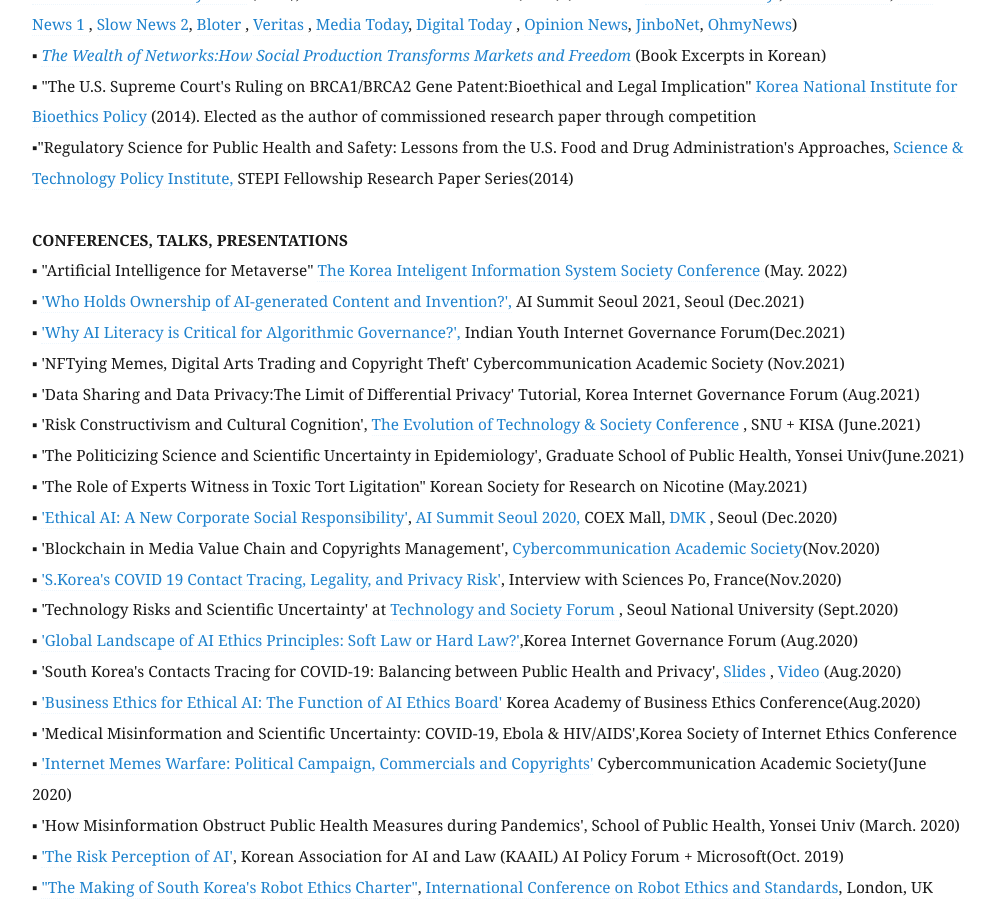
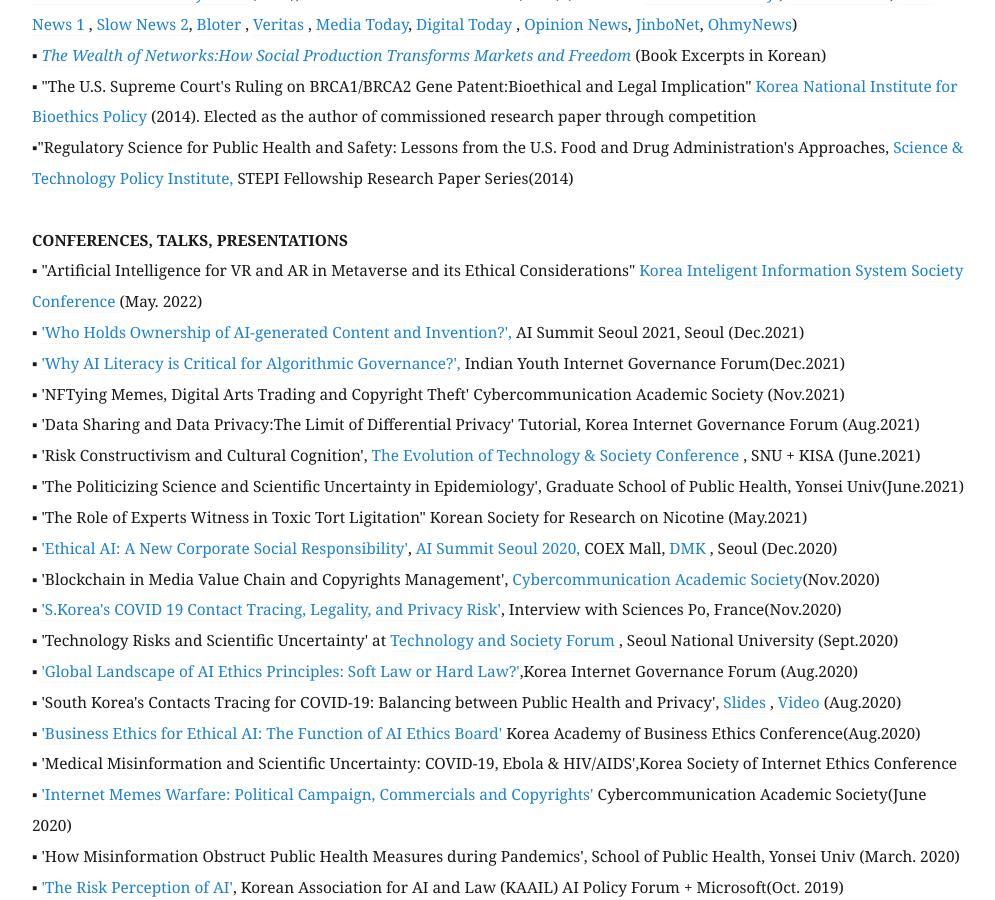
Before and after one commit to eunchangchoi/eunchangchoi.github.io, a Jekyll site: the page built from index.md, in a window 1280 px wide and 900 px high, scrolled down 3283 px. Shown: the whole window, without its empty margins (68-1063 px from the left). Built offline with Jekyll 4.4.1, drawn with Linux system fonts in a browser that asks for light colours.

Commit message:
Update index.md

```diff
--- a/index.md
+++ b/index.md
@@ -72,7 +72,7 @@
 ▪"Regulatory Science for Public Health and Safety: Lessons from the U.S. Food and Drug Administration's Approaches,<a href="https://www.stepi.re.kr/site/stepien/main.do"> Science & Technology Policy Institute, </a>STEPI Fellowship Research Paper Series(2014)<br>
      <br>
  <strong> CONFERENCES, TALKS, PRESENTATIONS </strong> <br>
-▪ "Artificial Intelligence for Metaverse" <a href="http://www.kiiss.or.kr/journal/sub02.html/"> The Korea Inteligent Information System Society Conference </a> (May. 2022)<br>
+▪ "Artificial Intelligence for VR and AR in Metaverse and its Ethical Considerations" <a href="http://www.kiiss.or.kr/journal/sub02.html/"> Korea Inteligent Information System Society Conference </a> (May. 2022)<br>
 ▪ <a href="https://aisummit.co.kr/agenda_2021-2/">'Who Holds Ownership of AI-generated Content and Invention?',</a> AI Summit Seoul 2021, Seoul (Dec.2021)<br>
 ▪ <a href="https://youthigf.in/2021/12/02/agenda/">'Why AI Literacy is Critical for Algorithmic Governance?',</a> Indian Youth Internet Governance Forum(Dec.2021)<br>
 ▪ 'NFTying Memes, Digital Arts Trading and Copyright Theft' Cybercommunication Academic Society (Nov.2021) <br>
```
